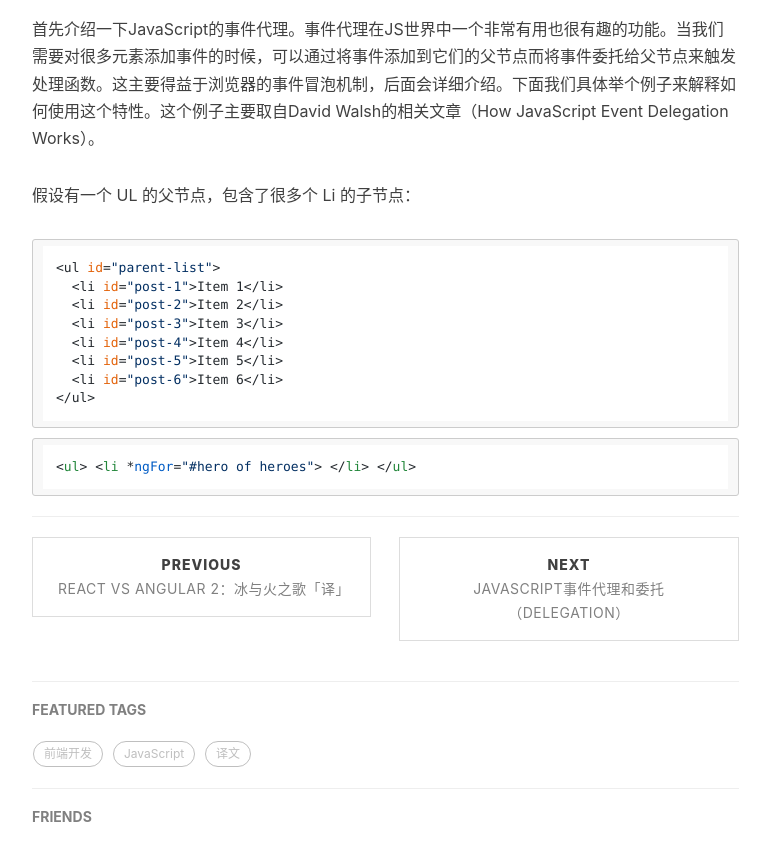
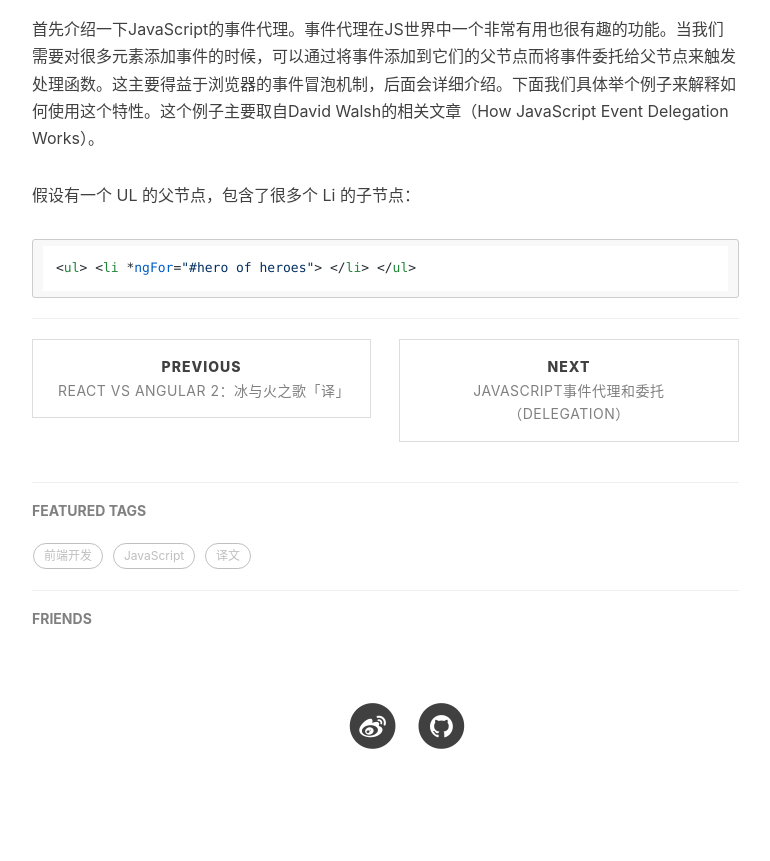
Before and after one commit to hj624608494/hj624608494.github.io, a Jekyll site: the page built from _posts/2016-02-01-test.markdown, in a window 1280 px wide and 900 px high, scrolled down 977 px. Shown: the top 861 px of the window, without its empty margins (233-1003 px from the left). Built offline with Jekyll 4.4.1, drawn with Linux system fonts in a browser that asks for light colours; nearby versions of some CDN libraries; comment, search, counter and statistics services are not loaded.

Commit message:
no message

````diff
--- a/_posts/2016-02-01-test.markdown
+++ b/_posts/2016-02-01-test.markdown
@@ -26,16 +26,6 @@ tags:
 首先介绍一下JavaScript的事件代理。事件代理在JS世界中一个非常有用也很有趣的功能。当我们需要对很多元素添加事件的时候，可以通过将事件添加到它们的父节点而将事件委托给父节点来触发处理函数。这主要得益于浏览器的事件冒泡机制，后面会详细介绍。下面我们具体举个例子来解释如何使用这个特性。这个例子主要取自David Walsh的相关文章（How JavaScript Event Delegation Works）。
 
 假设有一个 UL 的父节点，包含了很多个 Li 的子节点：
-```html
-<ul id="parent-list">
-  <li id="post-1">Item 1</li>
-  <li id="post-2">Item 2</li>
-  <li id="post-3">Item 3</li>
-  <li id="post-4">Item 4</li>
-  <li id="post-5">Item 5</li>
-  <li id="post-6">Item 6</li>
-</ul>
-```
 
 ```html
 <ul>
````
